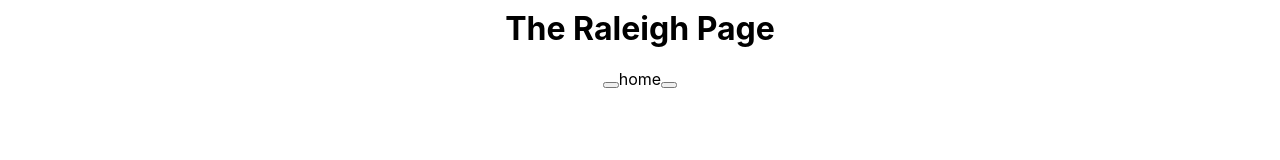
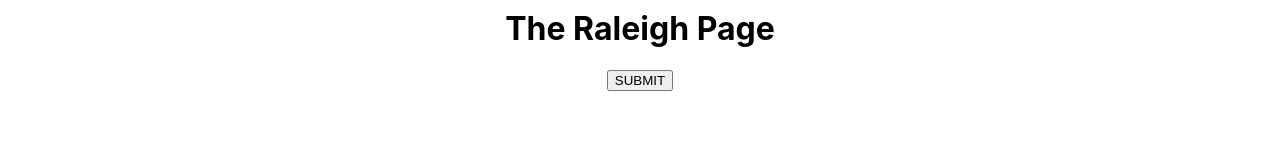
Before and after one commit to jakerwalton/Project_3_Frontend, a React (Create React App) app: page /raleigh in a window 1280 px wide. Shown: the part 125-285 px from the top of the page. Built offline with nearby package versions, Linux system fonts and the light colour scheme.

Commit message:
fixed button

```diff
--- a/src/components/Restaurant-card.js
+++ b/src/components/Restaurant-card.js
@@ -1,5 +1,4 @@
 import React from "react";
-
 
 // Cards
 function Card(props) {
@@ -10,8 +9,8 @@ function Card(props) {
       <h1 className="card-title">{props.name}hello</h1>
       <p>{props.cuisine[0]}</p>
       <p className="card-text">{props.userRating}</p> */}
-      <button className="card_button"/>home<button/>
-        </div>
+      <button className="card_button">SUBMIT</button>
+    </div>
     // </div>
   );
 }
```
